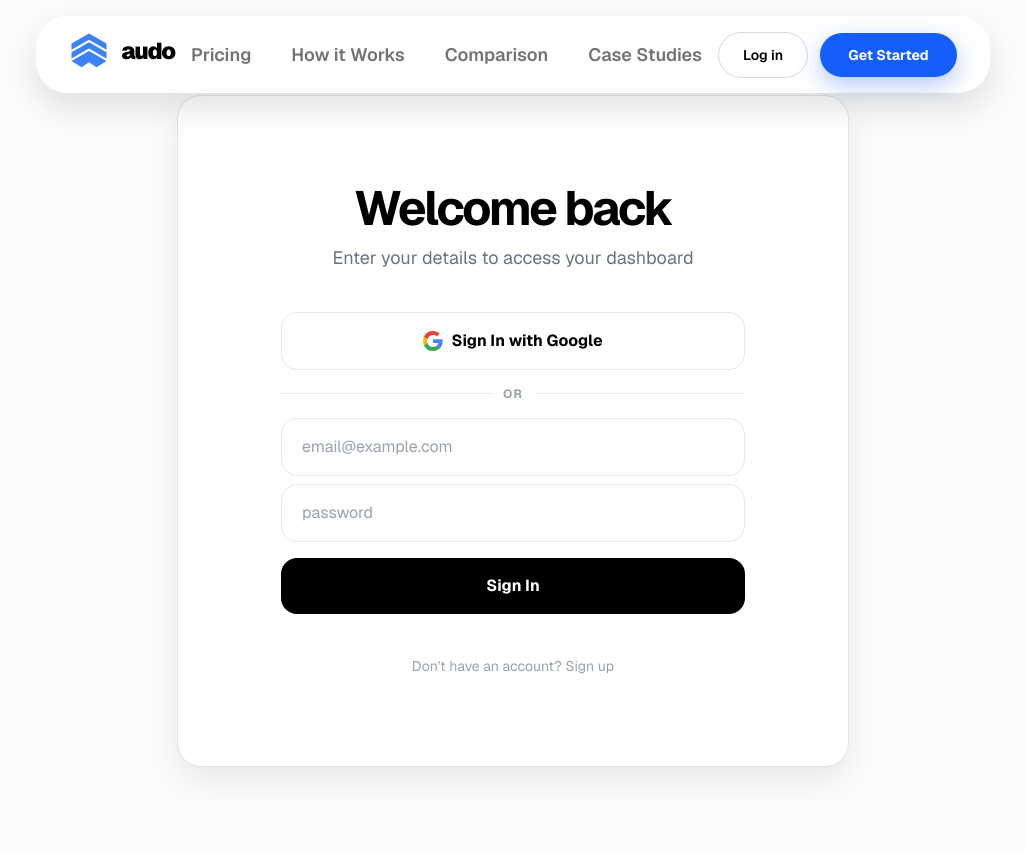
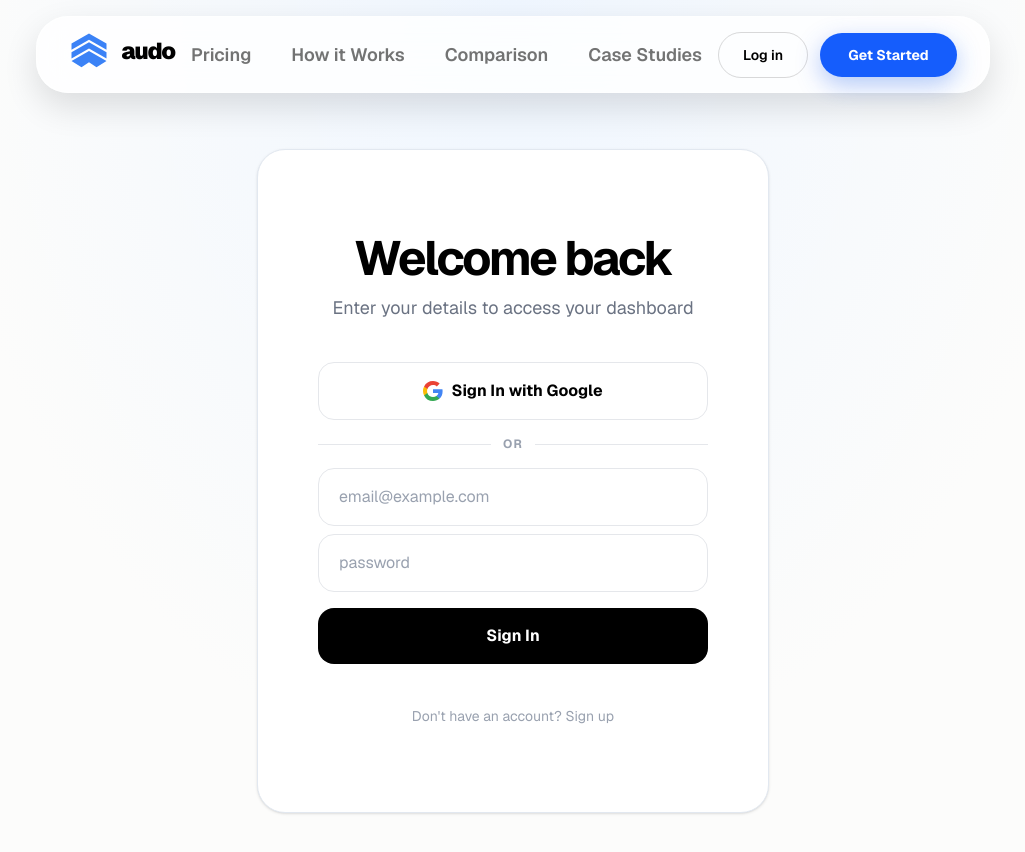
Before and after one commit to WafflesNZXT/first-check-lp, a Next.js app: page /signin in a window 1280 px wide. Shown: the top 852 px of the page, without its empty margins (127-1152 px from the left). Before the commit the page ends 800 px from the top, so only its background shows below. Built offline with nearby package versions, Linux system fonts and the light colour scheme; no server answers.

Commit message:
Align app/signin/page.tsx with the Audo theme

```diff
--- a/app/signin/page.tsx
+++ b/app/signin/page.tsx
@@ -4,10 +4,10 @@ import { Suspense } from 'react'
 
 export default function SignInPage() {
   return (
-    <main className="flex min-h-screen flex-col bg-[#fcfcfc]">
+    <main className="flex min-h-screen flex-col audo-auth-surface">
       <Nav />
-      <section className="flex flex-1 items-center justify-center px-6 pb-6 md:pb-8">
-        <div className="w-full max-w-2xl rounded-3xl border border-black/10 bg-white p-6 md:p-10 shadow-[0_14px_34px_rgba(0,0,0,0.08)]">
+      <section className="flex flex-1 items-center justify-center px-6 py-10 md:py-14">
+        <div className="w-full max-w-lg rounded-[28px] border border-slate-200 bg-white p-6 shadow-sm sm:p-9">
           <Suspense>
             <AuthForm mode="signin" />
           </Suspense>
```
